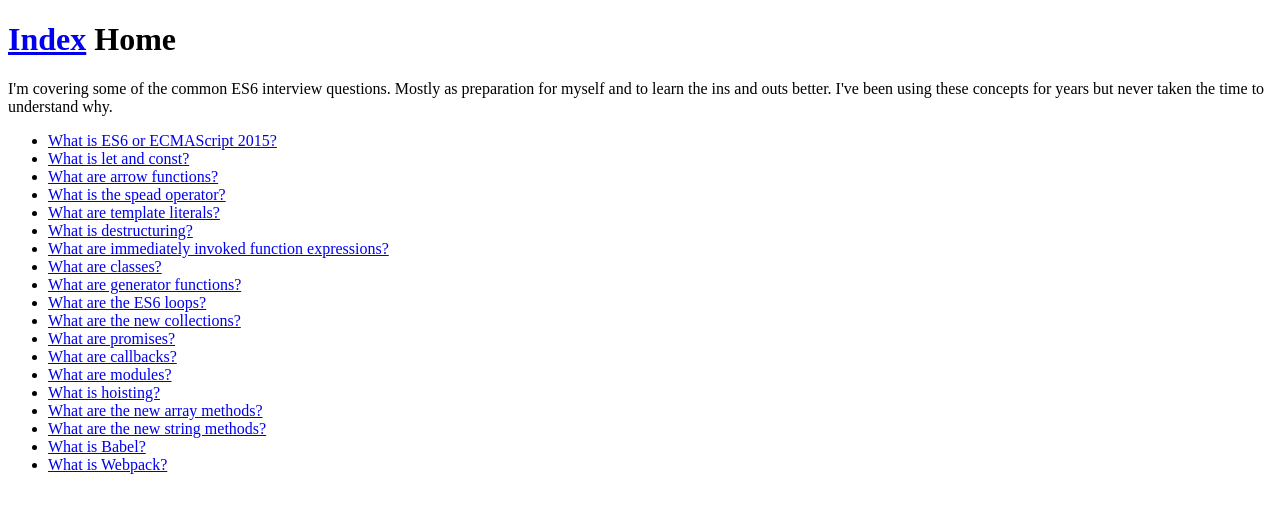
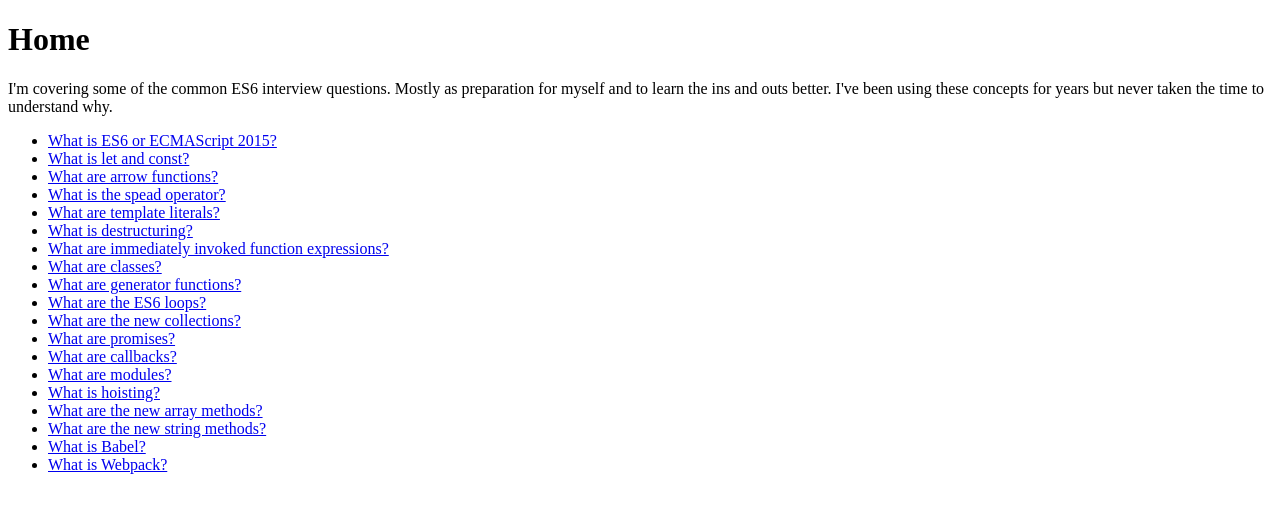
Before and after one commit to drbzyx/es6-concepts, a Next.js app in the folder app/: page / in a window 1280 px wide. Shown: the top 512 px of the page. Built offline with nearby package versions, Linux system fonts and the light colour scheme.

Commit message:
Remove Index link for each page

```diff
--- a/app/components/Heading.js
+++ b/app/components/Heading.js
@@ -2,11 +2,7 @@ import Link from 'next/link'
 import PropTypes from 'prop-types'
 
 export default function Heading({ children }) {
-  return (
-    <h1>
-      <Link href='/'>Index</Link> {children}
-    </h1>
-  )
+  return <h1>{children}</h1>
 }
 
 Heading.propTypes = {
```
